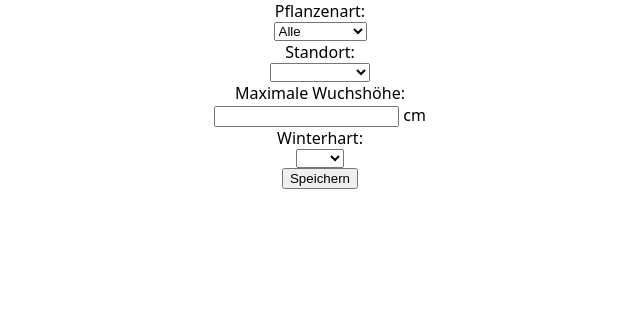
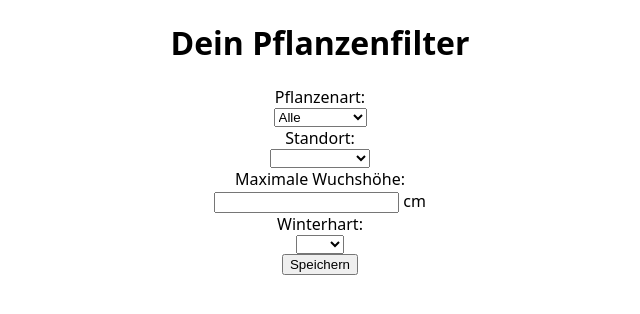
Before and after one commit to M-Bohmann/capstone-project, a Next.js app: page /balcony-planner/filter in a window 1280 px wide. Shown: the top 314 px of the page, without its empty margins (320-960 px from the left). Built offline with nearby package versions, Linux system fonts and the light colour scheme.

Commit message:
add a heading to the filter page

```diff
--- a/pages/balcony-planner/filter.js
+++ b/pages/balcony-planner/filter.js
@@ -30,6 +30,8 @@ export default function Filter() {
   }
 
   return (
+    <>
+      <StyledHeading>Dein Pflanzenfilter</StyledHeading>
       <StyledForm onSubmit={handleSubmit}>
         <label htmlFor="plantType">Pflanzenart:</label>
         <select id="plantType" name="plantType">
@@ -57,6 +59,7 @@ export default function Filter() {
         </select>
         <button type="submit">Speichern</button>
       </StyledForm>
+    </>
   );
 }
 
@@ -65,3 +68,7 @@ const StyledForm = styled.form`
   flex-direction: column;
   align-items: center;
 `;
+
+const StyledHeading = styled.h1`
+  text-align: center;
+`;
```
Lines whose indentation alone changed are shown as unchanged.
